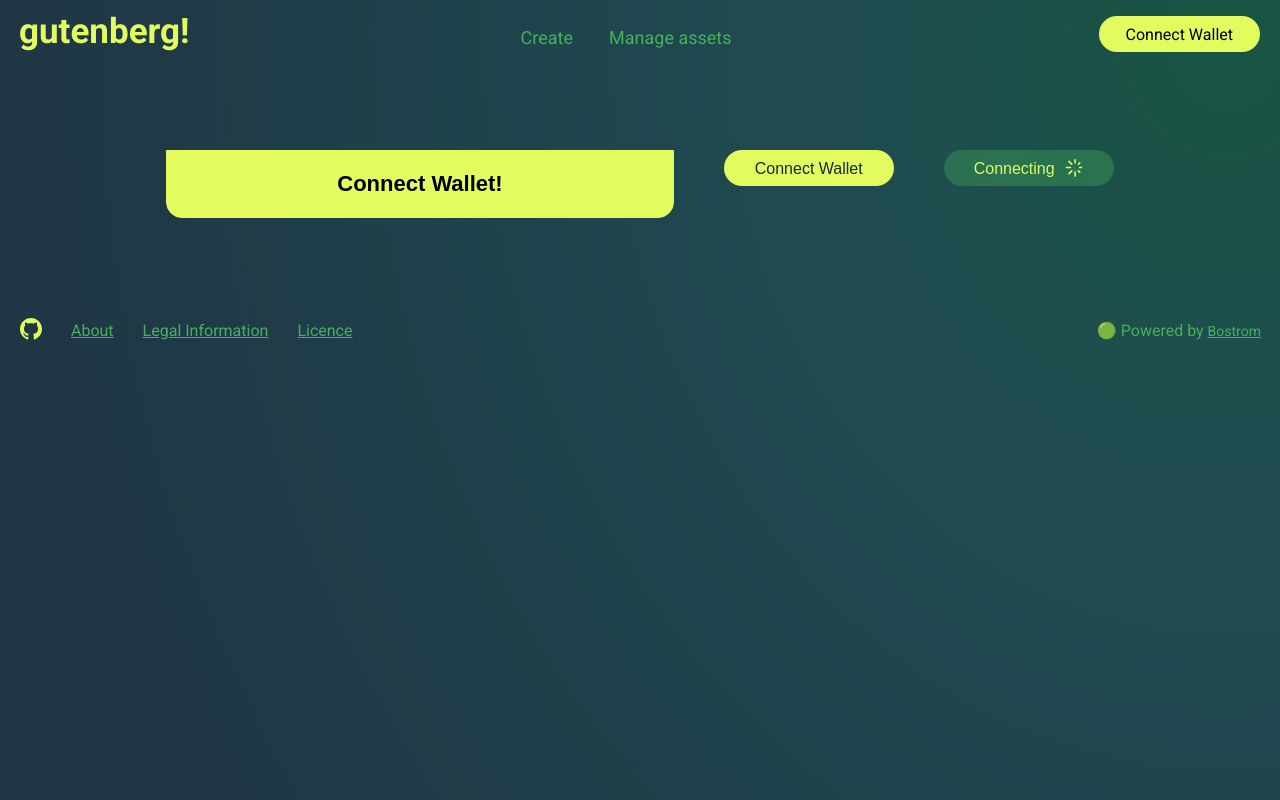
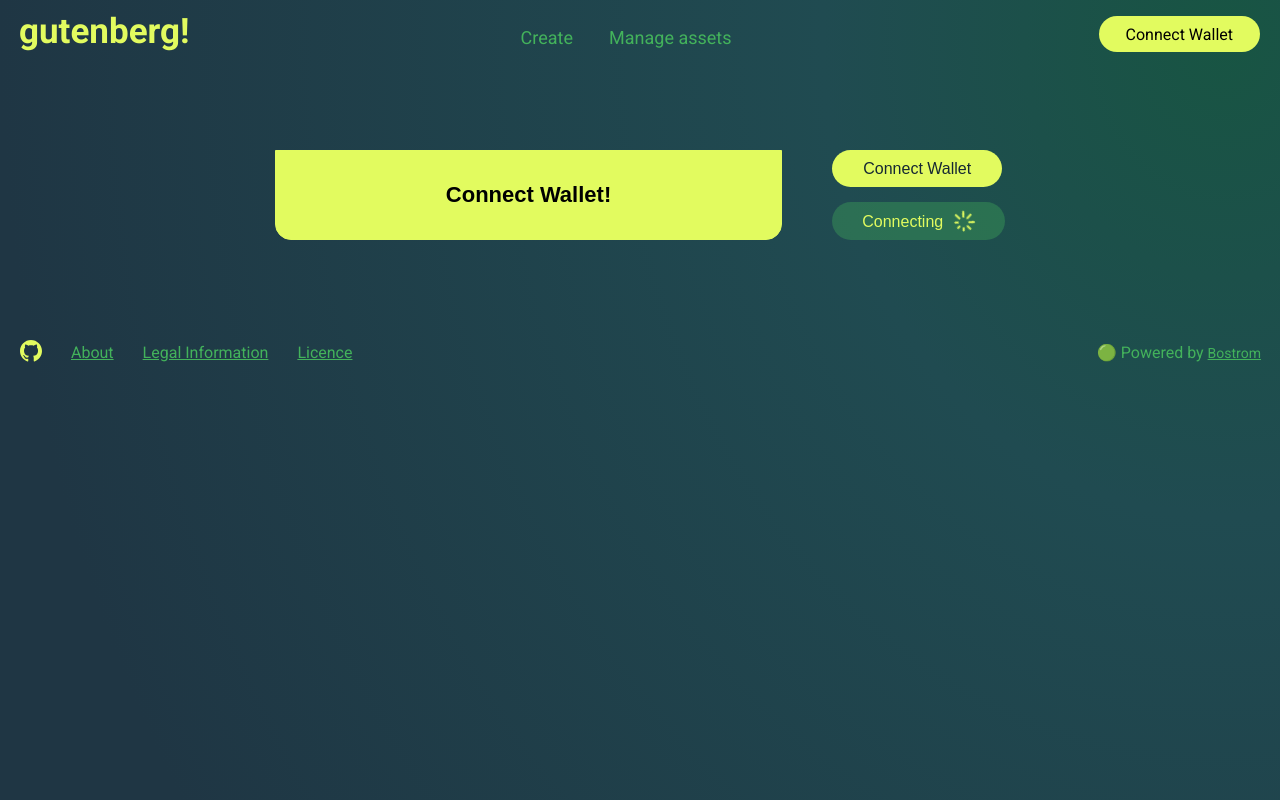
Before and after one commit to diekuche/gutenberg, a React (Create React App) app: page /newBT in a window 1280 px wide. Built offline with nearby package versions, Linux system fonts and the light colour scheme.

Commit message:
fixwrong

```diff
--- a/src/components/HeaderSpoiler/index.module.css
+++ b/src/components/HeaderSpoiler/index.module.css
@@ -25,6 +25,7 @@
   height: 70px;
   background-color: rgba(22, 40, 51, 0.9);
   backdrop-filter: blur(7.5px);
+  z-index: 10;
 }
 
 .linkhead {
@@ -66,6 +67,7 @@
 
 .name {
   margin-right: 36px;
+  cursor: pointer;
 }
 
 .btnClass:hover {
--- a/src/components/newButton/newButton.module.css
+++ b/src/components/newButton/newButton.module.css
@@ -33,8 +33,7 @@
   font-weight: 400;
   color: #162833;
   margin-left: 50px;
-  height: 36px;
-  width: 170px;
+  margin-bottom: 15px;
 }
 .smallsize:hover {
   background-color: #edff8e;
@@ -55,12 +54,22 @@
   color: #162833;
   margin-left: 50px;
   color: #e2fb5f;
-  width: 170px;
-  height: 36px;
+
   align-items: center;
-  padding-left: 30px;
+  padding: 8px 30px;
 }
 .download {
   margin-left: 10px;
-  width: 18px;
+  animation-name: rotation;
+  animation-duration: 4s;
+  animation-iteration-count: infinite;
+  animation-timing-function: linear;
 }
+@keyframes rotation {
+  0% {
+    transform: rotate(0deg);
+  }
+  100% {
+    transform: rotate(360deg);
+  }
+}
--- a/src/components/newButton/newButton.tsx
+++ b/src/components/newButton/newButton.tsx
@@ -6,11 +6,13 @@ const NewButton = () => {
   return (
     <div className={styles.common}>
       <button className={styles.hugesize}>Connect Wallet!</button>
-      <button className={styles.smallsize}>Connect Wallet</button>
-      <button className={styles.smallsizeact}>
-        Connecting
-        <img className={styles.download} src={download} alt=""></img>
-      </button>
+      <div>
+        <button className={styles.smallsize}>Connect Wallet</button>
+        <button className={styles.smallsizeact}>
+          Connecting
+          <img className={styles.download} src={download} alt=""></img>
+        </button>
+      </div>
     </div>
   );
 };
```
